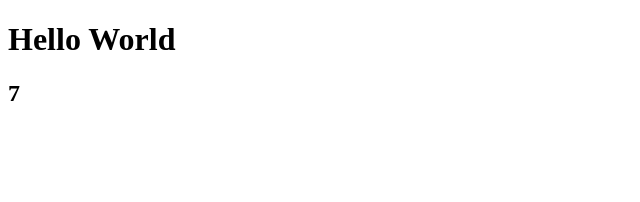
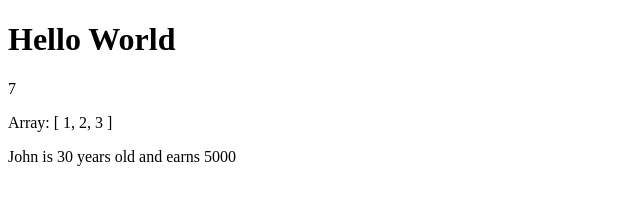
Before and after one commit to NgawangChoedenShankentsang/Vue-Recall, a plain HTML site: page index.html in a window 1280 px wide. Shown: the whole page, without its empty margins (0-640 px from the left). Drawn offline with nearby package versions, Linux system fonts and the light colour scheme.

Commit message:
array and object

```diff
--- a/index.html
+++ b/index.html
@@ -10,7 +10,9 @@
     <body>
         <div id="app">
             <h1>{{ message }}</h1>
-            <h2>{{ luckyNumber }}</h2>
+            <p>{{ luckyNumber }}</p>
+            <p>Array: {{ arrary }}</p>
+            <p>{{ obj.name }} is {{ obj.age }} years old and earns {{ obj.salary }}</p>
         </div>
     </body>
     <script>
@@ -19,9 +21,17 @@
             setup() {
                 const message = "Hello World";
                 const luckyNumber = 7;
+                const arrary = [1, 2, 3];
+                const obj = {
+                    name: "John",
+                    age: 30,
+                    salary: 5000,
+                };
                 return {
                     message,
                     luckyNumber,
+                    arrary,
+                    obj
                 };
             },
         }).mount("#app");
```
